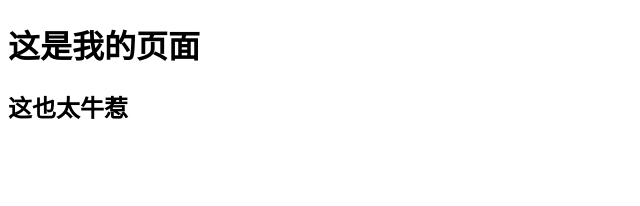
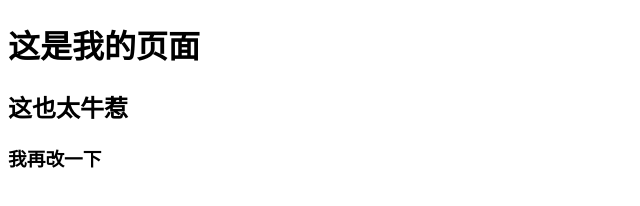
Before and after one commit to sKyoee/skyoee.github.io, a plain HTML site: page index.html in a window 1280 px wide. Shown: the whole page, without its empty margins (0-640 px from the left). Drawn offline with Linux system fonts and the light colour scheme.

Commit message:
添加代码

```diff
--- a/index.html
+++ b/index.html
@@ -9,5 +9,6 @@
 <body>
     <h1>这是我的页面</h1>
     <h2>这也太牛惹</h2>
+    <h3>我再改一下</h3>
 </body>
 </html>
```
